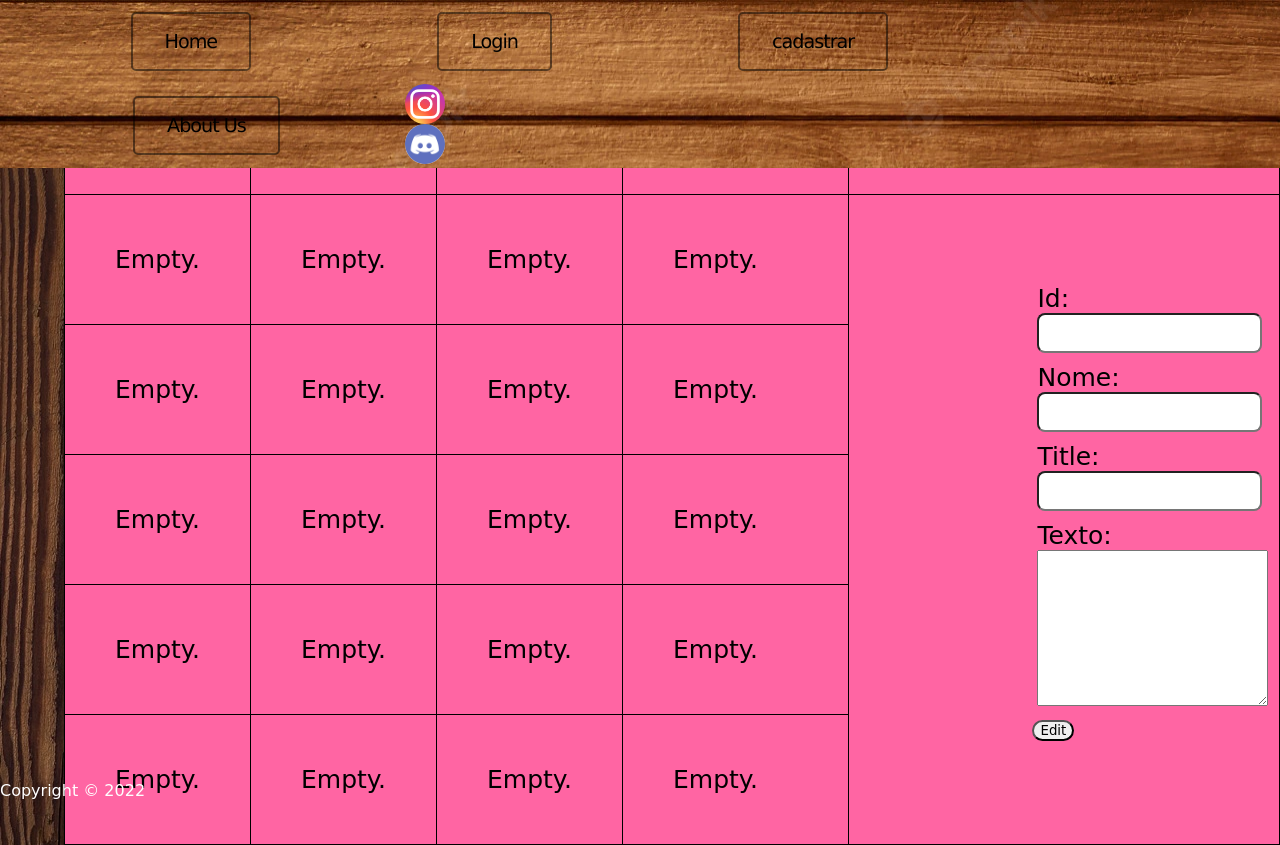
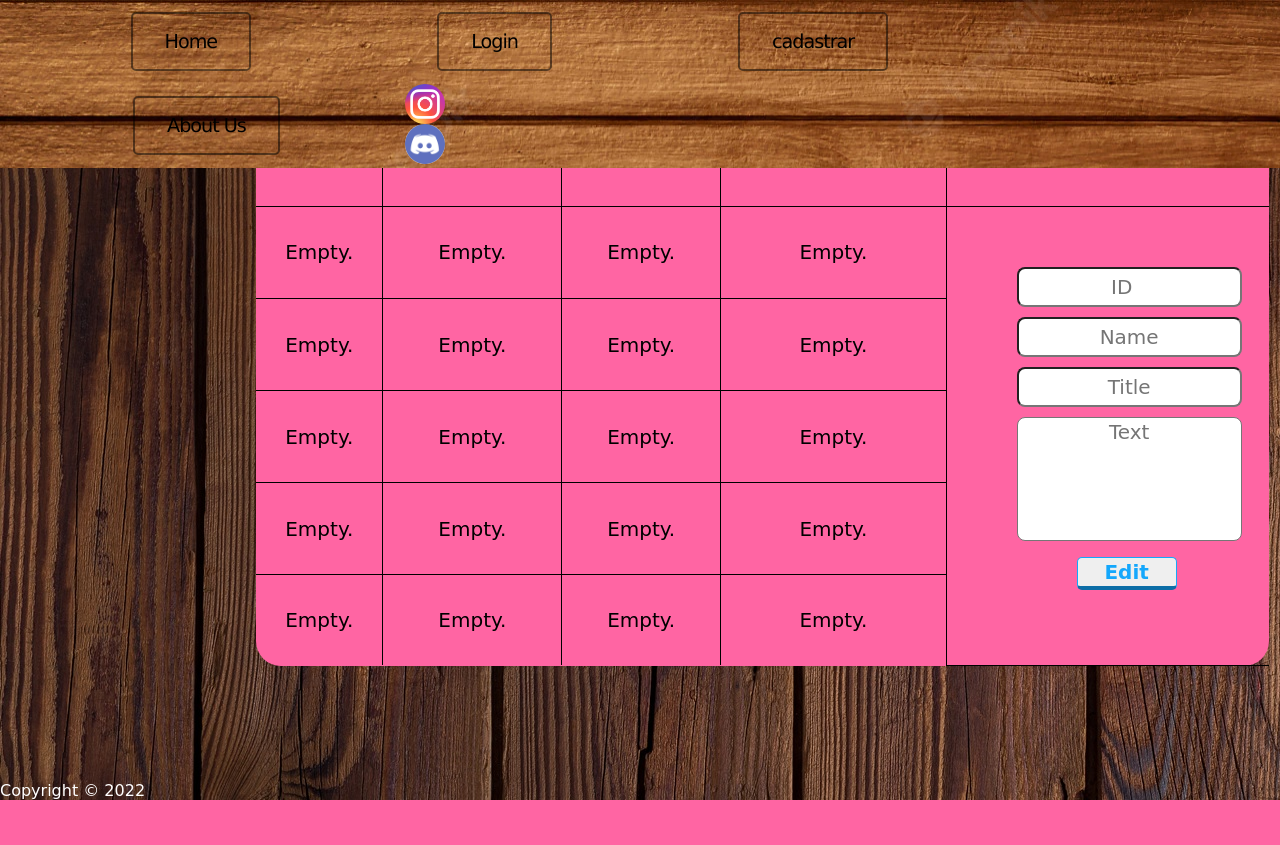
Before and after one commit to LuizMano/projeto-php, a PHP site: page /index.php?pg=logged in a window 1280 px wide. After the commit the page ends 800 px from the top, so only its background shows below. Run offline with PHP 8.4, Linux system fonts and the light colour scheme; data that the repository does not hold is empty.

Commit message:
Add files via upload

```diff
--- a/site/cadastrodb.php
+++ b/site/cadastrodb.php
@@ -6,4 +6,5 @@ $nome = $_POST['nome'];
 $senha = $_POST['senha'];
 $insert = "INSERT INTO users (username,pass) VALUES ('$nome','$senha')";
 mysqli_query($con, $insert);
-header('Location: index.php?pg=login');
+setcookie('cadastro',"Cadastro feito com sucesso!");
+header('Location: index.php?pg=cadastro');
--- a/site/content.php
+++ b/site/content.php
@@ -1,3 +1,7 @@
+<?php
+setcookie('cadastro');
+?>
+
 <div class="sticker-content-1">
     <p>.</p>
 </div>
@@ -8,7 +12,7 @@
     <div class="text-box-container">
         <div id="text-box-left">
             <p><b class="title">Mais Informacoes</b></p>
-            <p class="text-box">Lorem ipsum dolor sit, amet consectetur adipisicing elit. Incidunt mollitia consequatur facere rem placeat deserunt, nam maiores iste laborum vitae nemo laudantium animi deleniti, repe</p>
+            <p class="text-box">Esse site foi criado com a intencao de servir como uma plataforma de textos (majoritariamente poemas e poesias), onde um individuo os posta e usuarios do site conseguem le-los.</p>
         </div>
         <br>
         <div id="text-box-right">
--- a/site/css/aboutus.css
+++ b/site/css/aboutus.css
@@ -1,13 +1,15 @@
 .we{
+
     background-color: #fff740;
     width: 400px;
     height: 400px;
-    margin: 150px 20% 0 35%;
+    margin: 150px 30% 0 35%;
     font-family:cursive ;
+    text-align: center;
 }
 .sticker-aboutus{
     position: absolute;
-    left: 40%;
+    left: 39%;
     top: 120px;
     color: #ffffff;
     background-color: #ffffff;
--- a/site/css/content.css
+++ b/site/css/content.css
@@ -10,7 +10,7 @@
 }
 .sticker-content-2{
     position: absolute;
-    left: 60%;
+    left: 63%;
     top: 105px;
     color: #ffffff;
     background-color: #ffffff;
--- a/site/css/logged.css
+++ b/site/css/logged.css
@@ -6,3 +6,74 @@
 .admin:hover{
     border-radius: -40px;
 }
+.td{
+    font-size: 20px;
+    padding: 1px;
+    text-align: center;
+}
+table{
+    margin-bottom: 2%;
+    margin-top: 6%;
+    margin-left: 20%;
+    border-radius: 25px;
+
+}
+#idtable{
+    border: 0 1px 1px 0 solid rgb(0, 0, 0);
+
+}
+table {
+    border-collapse: collapse;
+  }
+  table td, table th {
+    border: 1px solid black;
+  }
+  table tr:first-child th {
+    border-top: 0;
+  }
+  table tr:last-child td {
+    border-bottom: 0;
+  }
+  table tr td:first-child,
+  table tr th:first-child {
+    border-left: 0;
+  }
+  table tr td:last-child,
+  table tr th:last-child {
+    border-right: 0;
+  }
+#textarea{
+    border-radius: 8px;
+    text-align: center;
+    width: 225px;
+    font-size: 20px;
+    padding-bottom: 0;
+    resize: none;
+}
+#logged{
+    padding-right: 100%;
+}
+#button-logged{
+    border: 1px solid rgb(20, 167, 252);
+    font-size: 20px;
+    margin-left: 60px;
+    width: 100px;
+    color: rgb(20, 167, 252);
+    cursor: pointer;
+    margin-top: 10px;
+    padding: 2px 0px 2px 0px;
+    border-bottom: 4px solid rgb(13, 110, 167);
+    font-weight: 700;
+    border-radius: 5px;
+    font-family: cursive;
+    margin-right: -5%;
+}
+#button-logeed:hover{
+    background-color: rgb(218, 218, 218);
+}
+#button-logged:active{
+    border-bottom: 1px solid rgb(20, 167, 252);
+    margin-top: 14px;
+    transition: 0.1s;
+    margin-bottom: -1px;
+}
--- a/site/css/login.css
+++ b/site/css/login.css
@@ -8,10 +8,10 @@
     height: 40px;
     opacity: 0.3;
 }
-#button-login{
+.button-login{
     border: 1px solid rgb(20, 167, 252);
     font-size: 20px;
-    margin-left: 7%;
+    margin-left: 6%;
     width: 100px;
     color: rgb(20, 167, 252);
     cursor: pointer;
@@ -22,10 +22,10 @@
     border-radius: 5px;
     font-family: cursive;
 }
-#button-login:hover{
+.button-login:hover{
     background-color: rgb(218, 218, 218);
 }
-#button-login:active{
+.button-login:active{
     border-bottom: 1px solid rgb(20, 167, 252);
     margin-top: 14px;
     transition: 0.1s;
--- a/site/logged.php
+++ b/site/logged.php
@@ -1,3 +1,7 @@
+<?php
+setcookie('cadastro');
+?>
+
 <?php
 
 require_once("config.inc.php");
@@ -17,7 +21,7 @@ $d5 = @mysqli_fetch_array($data5);
 <div class="message_table">
     <table>
         <tr>
-            <th>
+            <th id="idtable">
                 <p><b>id</b></p>
             </th>
             <th>
@@ -34,7 +38,7 @@ $d5 = @mysqli_fetch_array($data5);
             </th>
         </tr>
         <tr>
-            <td>
+            <td class="td">
                 <?php
                         if ($id = $d1['id']){
                             echo "<p>$id</p>";
@@ -43,7 +47,7 @@ $d5 = @mysqli_fetch_array($data5);
                         }
                 ?>
             </td>
-            <td>
+            <td class="td">
                     <?php
                         if ($name = $d1['nome']){
                             echo "<p>$name</p>";
@@ -52,7 +56,7 @@ $d5 = @mysqli_fetch_array($data5);
                         }
                     ?>
             </td>
-            <td>
+            <td class="td">
                     <?php
                         if ($title = $d1['title']){
                             echo "<p>$title</p>";
@@ -61,7 +65,7 @@ $d5 = @mysqli_fetch_array($data5);
                         }
                     ?>
             </td>
-            <td>
+            <td class="td">
                     <?php
                         if ($text = $d1['texto']){
                             echo str_replace(array("\r\n", "\n", "\r"), "<br>", $text);
@@ -70,22 +74,18 @@ $d5 = @mysqli_fetch_array($data5);
                         }
                     ?>
             </td>
-            <td rowspan="5">
+            <td rowspan="5" id="logged">
                     <form class="admin" action="edit.php" method="post">
-                        <label for="idedit">Id: </label><br>
-                        <input type="number" name="idedit">
-                        <label for="name">Nome: </label><br>
-                        <input type="text" name="name" required>
-                        <label for="title">Title: </label><br>
-                        <input type="text" name="title" required>
-                        <label for="text">Texto: </label><br>
-                        <textarea name="text" cols="30" rows="10" required></textarea>
-                        <button id="edit">Edit</button>
+                        <input type="number" placeholder="ID" required name="idedit"><br>
+                        <input type="text" placeholder="Name" required name="name" required><br>
+                        <input type="text" placeholder="Title" required name="title" required><br>
+                        <textarea id="textarea"name="text" required placeholder="Text" cols="30" rows="5" required></textarea><br>
+                        <button id="button-logged">Edit</button>
                     </form>
             </td>
         </tr>
         <tr>
-            <td>
+            <td class="td">
                 <?php
                         if ($id = $d2['id']){
                             echo "<p>$id</p>";
@@ -94,7 +94,7 @@ $d5 = @mysqli_fetch_array($data5);
                         }
                 ?>
             </td>
-            <td>
+            <td class="td">
                     <?php
                         if ($name = $d2['nome']){
                             echo "<p>$name</p>";
@@ -103,7 +103,7 @@ $d5 = @mysqli_fetch_array($data5);
                         }
                     ?>
             </td>
-            <td>
+            <td class="td">
                     <?php
                         if ($title = $d2['title']){
                             echo "<p>$title</p>";
@@ -112,7 +112,7 @@ $d5 = @mysqli_fetch_array($data5);
                         }
                     ?>
             </td>
-            <td>
+            <td class="td">
                     <?php
                         if ($text = $d2['texto']){
                             echo str_replace(array("\r\n", "\n", "\r"), "<br>", $text);
@@ -123,7 +123,7 @@ $d5 = @mysqli_fetch_array($data5);
             </td>
         </tr>
         <tr>
-            <td>
+            <td class="td">
                 <?php
                         if ($id = $d3['id']){
                             echo "<p>$id</p>";
@@ -132,7 +132,7 @@ $d5 = @mysqli_fetch_array($data5);
                         }
                 ?>
             </td>
-            <td>
+            <td class="td">
                     <?php
                         if ($name = $d3['nome']){
                             echo "<p>$name</p>";
@@ -141,7 +141,7 @@ $d5 = @mysqli_fetch_array($data5);
                         }
                     ?>
             </td>
-            <td>
+            <td class="td">
                     <?php
                         if ($title = $d3['title']){
                             echo "<p>$title</p>";
@@ -150,7 +150,7 @@ $d5 = @mysqli_fetch_array($data5);
                         }
                     ?>
             </td>
-            <td>
+            <td class="td">
                     <?php
                         if ($text = $d3['texto']){
                             echo str_replace(array("\r\n", "\n", "\r"), "<br>", $text);
@@ -161,7 +161,7 @@ $d5 = @mysqli_fetch_array($data5);
             </td>
         </tr>
         <tr>
-            <td>
+            <td class="td">
                 <?php
                         if ($id = $d4['id']){
                             echo "<p>$id</p>";
@@ -170,7 +170,7 @@ $d5 = @mysqli_fetch_array($data5);
                         }
                 ?>
             </td>
-            <td>
+            <td class="td">
                     <?php
                         if ($name = $d4['nome']){
                             echo "<p>$name</p>";
@@ -179,7 +179,7 @@ $d5 = @mysqli_fetch_array($data5);
                         }
                     ?>
             </td>
-            <td>
+            <td class="td">
                     <?php
                         if ($title = $d4['title']){
                             echo "<p>$title</p>";
@@ -188,7 +188,7 @@ $d5 = @mysqli_fetch_array($data5);
                         }
                     ?>
             </td>
-            <td>
+            <td class="td">
                     <?php
                         if ($text = $d4['texto']){
                             echo str_replace(array("\r\n", "\n", "\r"), "<br>", $text);
@@ -199,7 +199,7 @@ $d5 = @mysqli_fetch_array($data5);
             </td>
         </tr>
         <tr>
-            <td>
+            <td class="td">
                 <?php
                         if ($id = $d5['id']){
                             echo "<p>$id</p>";
@@ -208,7 +208,7 @@ $d5 = @mysqli_fetch_array($data5);
                         }
                 ?>
             </td>
-            <td>
+            <td class="td">
                     <?php
                         if ($name = $d5['nome']){
                             echo "<p>$name</p>";
@@ -217,7 +217,7 @@ $d5 = @mysqli_fetch_array($data5);
                         }
                     ?>
             </td>
-            <td>
+            <td class="td">
                     <?php
                         if ($title = $d5['title']){
                             echo "<p>$title</p>";
@@ -226,7 +226,7 @@ $d5 = @mysqli_fetch_array($data5);
                         }
                     ?>
             </td>
-            <td>
+            <td class="td">
                     <?php
                         if ($text = $d5['texto']){
                             echo str_replace(array("\r\n", "\n", "\r"), "<br>", $text);
--- a/site/main.php
+++ b/site/main.php
@@ -6,10 +6,10 @@
                 <li id="messages" class="text"><a href="?pg=cadastro">cadastrar</a></li>
                 <li id="about-us" class="text"><a href="?pg=aboutus">About Us</a></li>
                 <li><div class="redes">
-        <a href="https://instagram.com/" target="_blank"><img src="./image/insta.png" alt="Instagram symbol"></a>
+        <a href="https://www.instagram.com/ThiagoEmanuelFT/" target="_blank"><img src="./image/insta.png" alt="Instagram symbol"></a>
     </div></li>
     <li><div id="discord" class="redes">
-        <a href="https://discord.com/" target="_blank"><img src="./image/discord.png" alt="Discord symbol"></a>
+        <a href="https://discord.com/channels/@me/568882792042070026" target="_blank"><img src="./image/discord.png" alt="Discord symbol"></a>
     </div></li>
             </ul>
         </nav>
```
Also changed, not shown: site/aboutus.php (+19 -5 lines), site/cadastro.php (+16 -6 lines), site/css/cadastro.css (+56 -1 lines), site/css/messages.css (+22 -5 lines), site/login.php (+4 -6 lines), site/loginback.php (+5 -7 lines), site/messages.php (+14 -0 lines).
